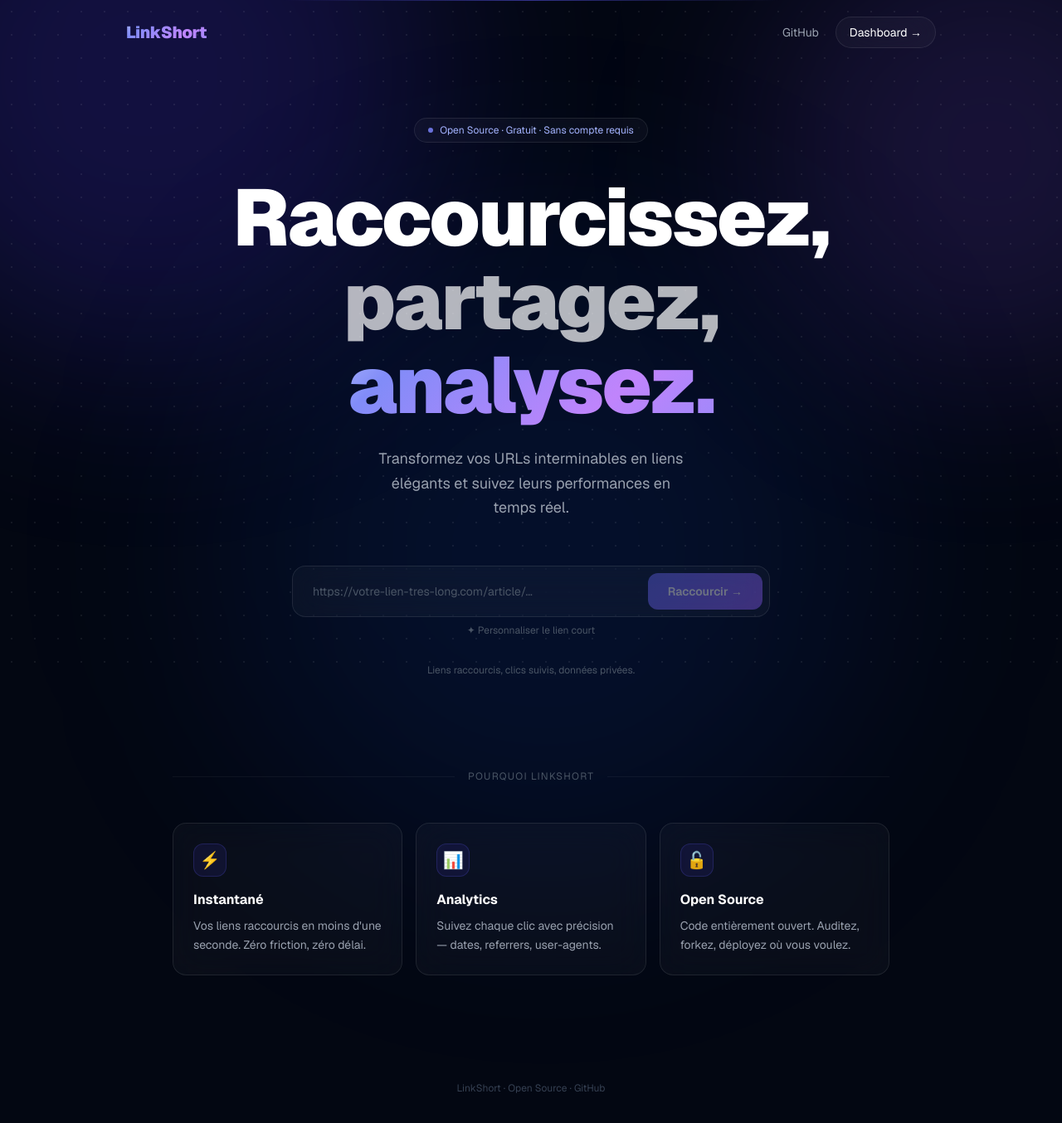
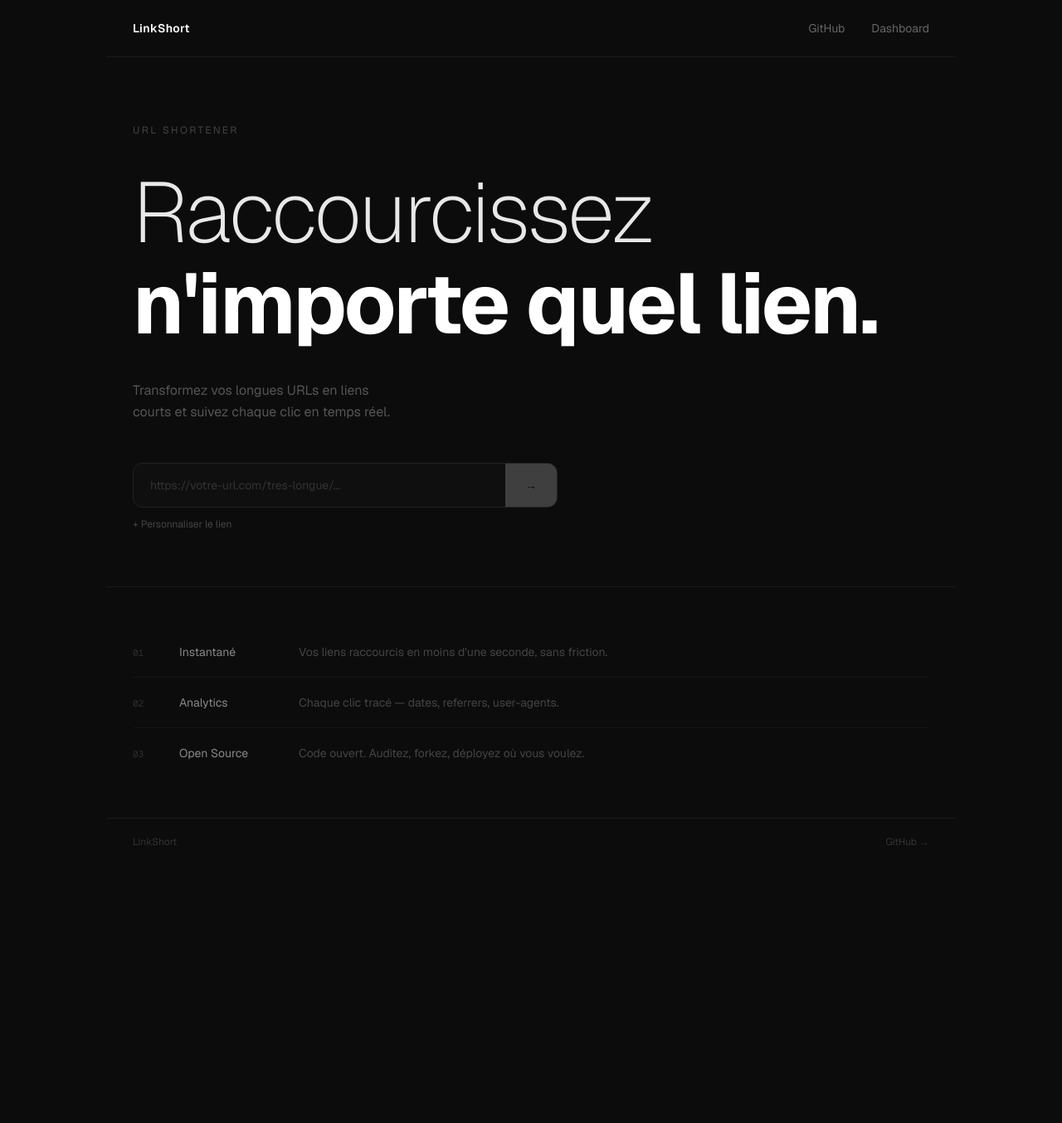
Before and after one commit to lesdavils/link-shortener, a Next.js app: page / in a window 1280 px wide. Shown: the top 1354 px of the page at 83% size. After the commit the page ends 1043 px from the top, so only its background shows below. Built offline with nearby package versions, Linux system fonts and the light colour scheme.

Commit message:
redesign: landing page minimaliste + README

```diff
--- a/app/globals.css
+++ b/app/globals.css
@@ -1,8 +1,8 @@
 @import "tailwindcss";
 
 :root {
-  --background: #030712;
-  --foreground: #f1f5f9;
+  --background: #0c0c0c;
+  --foreground: #e8e8e8;
 }
 
 @theme inline {
@@ -16,6 +16,7 @@ body {
   background: var(--background);
   color: var(--foreground);
   font-family: var(--font-geist-sans), Arial, sans-serif;
+  -webkit-font-smoothing: antialiased;
 }
 
 /* ── Aurora blobs ── */
--- a/app/page.tsx
+++ b/app/page.tsx
@@ -5,27 +5,15 @@ import { motion, AnimatePresence } from 'framer-motion'
 import Link from 'next/link'
 
 const features = [
-  {
-    icon: '⚡',
-    title: 'Instantané',
-    desc: 'Vos liens raccourcis en moins d\'une seconde. Zéro friction, zéro délai.',
-  },
-  {
-    icon: '📊',
-    title: 'Analytics',
-    desc: 'Suivez chaque clic avec précision — dates, referrers, user-agents.',
-  },
-  {
-    icon: '🔓',
-    title: 'Open Source',
-    desc: 'Code entièrement ouvert. Auditez, forkez, déployez où vous voulez.',
-  },
+  { n: '01', title: 'Instantané', desc: 'Vos liens raccourcis en moins d\'une seconde, sans friction.' },
+  { n: '02', title: 'Analytics', desc: 'Chaque clic tracé — dates, referrers, user-agents.' },
+  { n: '03', title: 'Open Source', desc: 'Code ouvert. Auditez, forkez, déployez où vous voulez.' },
 ]
 
-const fadeUp = (delay = 0) => ({
-  initial: { opacity: 0, y: 24 },
-  animate: { opacity: 1, y: 0 },
-  transition: { duration: 0.55, delay, ease: [0.22, 1, 0.36, 1] as [number, number, number, number] },
+const fadeIn = (delay = 0) => ({
+  initial: { opacity: 0 },
+  animate: { opacity: 1 },
+  transition: { duration: 0.6, delay },
 })
 
 export default function Home() {
@@ -73,105 +61,95 @@ export default function Home() {
   }
 
   return (
-    <div className="relative min-h-screen bg-[#030712] text-white overflow-hidden">
-
-      {/* ── Aurora background ── */}
-      <div className="fixed inset-0 pointer-events-none select-none">
-        <div className="aurora-1 absolute -top-48 -left-48 w-[650px] h-[650px] rounded-full bg-indigo-600/20 blur-[110px]" />
-        <div className="aurora-2 absolute -top-24 -right-48 w-[550px] h-[550px] rounded-full bg-violet-500/15 blur-[110px]" />
-        <div className="aurora-3 absolute -bottom-64 left-1/2 -translate-x-1/2 w-[750px] h-[750px] rounded-full bg-blue-600/10 blur-[130px]" />
-        <div className="dot-grid absolute inset-0" />
-        {/* Top edge glow line */}
-        <div className="absolute top-0 left-1/2 -translate-x-1/2 w-[600px] h-px bg-gradient-to-r from-transparent via-indigo-500/50 to-transparent" />
-      </div>
+    <div className="min-h-screen bg-[#0c0c0c] text-[#e8e8e8] flex flex-col">
 
       {/* ── Navbar ── */}
-      <nav className="relative z-10 flex items-center justify-between px-6 py-5 max-w-5xl mx-auto">
-        <span className="shimmer-text font-black text-xl tracking-tight">LinkShort</span>
-        <div className="flex items-center gap-5">
+      <nav className="flex items-center justify-between px-8 py-6 max-w-5xl mx-auto w-full">
+        <span className="text-sm font-semibold tracking-wide text-white">LinkShort</span>
+        <div className="flex items-center gap-8 text-sm text-[#666]">
           <a
             href="https://github.com/lesdavils/link-shortener"
             target="_blank"
             rel="noopener noreferrer"
-            className="text-sm text-gray-400 hover:text-white transition-colors hidden sm:block"
+            className="hover:text-[#e8e8e8] transition-colors"
           >
             GitHub
           </a>
-          <Link
-            href="/dashboard"
-            className="text-sm glass-card px-4 py-2 rounded-full hover:border-indigo-500/40 transition-all"
-          >
-            Dashboard →
+          <Link href="/dashboard" className="hover:text-[#e8e8e8] transition-colors">
+            Dashboard
           </Link>
         </div>
       </nav>
 
+      <div className="h-px bg-[#1a1a1a] max-w-5xl mx-auto w-full" />
+
       {/* ── Hero ── */}
-      <main className="relative z-10 flex flex-col items-center text-center px-4 pt-16 pb-28">
+      <main className="flex-1 max-w-5xl mx-auto w-full px-8 pt-20 pb-16">
 
-        {/* Badge */}
-        <motion.div {...fadeUp(0)} className="inline-flex items-center gap-2 glass-card px-4 py-1.5 rounded-full text-xs text-indigo-300 mb-10">
-          <span className="w-1.5 h-1.5 rounded-full bg-indigo-400 animate-pulse" />
-          Open Source · Gratuit · Sans compte requis
-        </motion.div>
+        <motion.p
+          {...fadeIn(0)}
+          className="text-xs text-[#444] tracking-[0.2em] uppercase mb-10"
+        >
+          URL Shortener
+        </motion.p>
 
-        {/* Headline */}
         <motion.h1
-          {...fadeUp(0.1)}
-          className="text-6xl sm:text-7xl lg:text-8xl font-black leading-[1.05] tracking-tight mb-6 max-w-3xl"
+          {...fadeIn(0.1)}
+          className="text-[clamp(3rem,8vw,6.5rem)] leading-[1] tracking-tight mb-2 font-extralight text-[#e8e8e8]"
         >
-          <span className="text-white">Raccourcissez,</span>
-          <br />
-          <span className="text-white/70">partagez,</span>
-          <br />
-          <span className="shimmer-text">analysez.</span>
+          Raccourcissez
+        </motion.h1>
+        <motion.h1
+          {...fadeIn(0.2)}
+          className="text-[clamp(3rem,8vw,6.5rem)] leading-[1] tracking-tight mb-10 font-bold text-white"
+        >
+          n&apos;importe quel lien.
         </motion.h1>
 
-        {/* Subtitle */}
         <motion.p
-          {...fadeUp(0.2)}
-          className="text-gray-400 text-lg max-w-sm mb-14 leading-relaxed"
+          {...fadeIn(0.3)}
+          className="text-[#555] text-base max-w-xs leading-relaxed mb-12"
         >
-          Transformez vos URLs interminables en liens élégants et suivez leurs performances en temps réel.
+          Transformez vos longues URLs en liens courts et suivez chaque clic en temps réel.
         </motion.p>
 
-        {/* Input card */}
-        <motion.div {...fadeUp(0.3)} className="w-full max-w-xl">
-          <div className="glass-card input-wrapper rounded-2xl p-2">
-            <div className="flex gap-2">
+        {/* ── Input ── */}
+        <motion.div {...fadeIn(0.4)} className="max-w-lg">
+          <div className="flex border border-[#222] rounded-xl overflow-hidden bg-[#0f0f0f] focus-within:border-[#333] transition-colors duration-200">
             <input
               type="url"
               value={url}
               onChange={(e) => setUrl(e.target.value)}
               onKeyDown={(e) => e.key === 'Enter' && shorten()}
-                placeholder="https://votre-lien-tres-long.com/article/..."
-                className="flex-1 bg-transparent px-4 py-3 text-sm focus:outline-none placeholder-gray-600 text-white"
+              placeholder="https://votre-url.com/tres-longue/..."
+              className="flex-1 bg-transparent px-5 py-4 text-sm focus:outline-none placeholder-[#333] text-[#e8e8e8]"
             />
             <button
               onClick={shorten}
               disabled={loading || !url}
-                className="btn-primary px-6 py-3 rounded-xl font-semibold text-sm text-white"
+              className="bg-white text-black px-6 py-4 text-sm font-semibold hover:bg-[#e8e8e8] disabled:opacity-20 disabled:cursor-not-allowed transition-colors shrink-0"
             >
               {loading ? (
                 <svg className="animate-spin w-4 h-4" viewBox="0 0 24 24" fill="none">
                   <circle className="opacity-25" cx="12" cy="12" r="10" stroke="currentColor" strokeWidth="4" />
                   <path className="opacity-75" fill="currentColor" d="M4 12a8 8 0 018-8v8H4z" />
                 </svg>
-                ) : 'Raccourcir →'}
+              ) : '→'}
             </button>
           </div>
 
+          {/* Custom slug */}
           <AnimatePresence>
             {showCustom && (
               <motion.div
                 initial={{ height: 0, opacity: 0 }}
                 animate={{ height: 'auto', opacity: 1 }}
                 exit={{ height: 0, opacity: 0 }}
-                  transition={{ duration: 0.25, ease: 'easeInOut' }}
+                transition={{ duration: 0.2 }}
                 className="overflow-hidden"
               >
-                  <div className="flex items-center gap-2 pt-2 border-t border-white/5 mt-2 px-2 pb-1">
-                    <span className="text-xs text-gray-500 shrink-0">
+                <div className="flex items-center gap-2 mt-2 border border-[#1e1e1e] rounded-xl px-5 py-3 bg-[#0f0f0f]">
+                  <span className="text-xs text-[#444] shrink-0 font-mono">
                     {typeof window !== 'undefined' ? window.location.host : 'localhost:3000'}/
                   </span>
                   <input
@@ -181,30 +159,31 @@ export default function Home() {
                     onKeyDown={(e) => e.key === 'Enter' && shorten()}
                     placeholder="mon-lien"
                     maxLength={20}
-                      className="flex-1 bg-transparent text-sm focus:outline-none placeholder-gray-600 text-indigo-300 font-mono"
+                    autoFocus
+                    className="flex-1 bg-transparent text-sm focus:outline-none placeholder-[#333] text-[#e8e8e8] font-mono"
                   />
-                    <span className="text-xs text-gray-600">{customCode.length}/20</span>
+                  <span className="text-xs text-[#333] font-mono">{customCode.length}/20</span>
                 </div>
               </motion.div>
             )}
           </AnimatePresence>
-          </div>
 
           <button
             onClick={() => { setShowCustom(v => !v); setCustomCode('') }}
-            className="mt-2 text-xs text-gray-600 hover:text-indigo-400 transition-colors flex items-center gap-1 mx-auto"
+            className="mt-3 text-xs text-[#444] hover:text-[#888] transition-colors"
           >
-            <span>{showCustom ? '✕ Annuler' : '✦ Personnaliser le lien court'}</span>
+            {showCustom ? '− Annuler' : '+ Personnaliser le lien'}
           </button>
 
+          {/* Error */}
           <AnimatePresence>
             {error && (
               <motion.p
                 key="error"
-                initial={{ opacity: 0, y: -6 }}
-                animate={{ opacity: 1, y: 0 }}
+                initial={{ opacity: 0 }}
+                animate={{ opacity: 1 }}
                 exit={{ opacity: 0 }}
-                className="text-red-400 text-sm mt-3 text-center"
+                className="text-red-500/80 text-xs mt-3"
               >
                 {error}
               </motion.p>
@@ -216,75 +195,59 @@ export default function Home() {
             {shortCode && (
               <motion.div
                 key="result"
-                initial={{ opacity: 0, y: 12, scale: 0.97 }}
-                animate={{ opacity: 1, y: 0, scale: 1 }}
-                exit={{ opacity: 0, y: -8, scale: 0.97 }}
-                transition={{ type: 'spring', stiffness: 380, damping: 28 }}
-                className="mt-3 glass-card rounded-xl px-5 py-4 flex items-center justify-between gap-4"
+                initial={{ opacity: 0, y: 8 }}
+                animate={{ opacity: 1, y: 0 }}
+                exit={{ opacity: 0 }}
+                transition={{ duration: 0.25 }}
+                className="mt-3 border border-[#1e1e1e] rounded-xl px-5 py-4 flex items-center justify-between gap-4 bg-[#0f0f0f]"
               >
-                <div className="text-left min-w-0">
-                  <p className="text-xs text-gray-500 mb-1">Votre lien court</p>
-                  <p className="font-mono text-indigo-300 font-medium truncate">{shortUrl}</p>
+                <div className="min-w-0">
+                  <p className="text-[10px] text-[#444] mb-1 uppercase tracking-widest">Lien raccourci</p>
+                  <p className="font-mono text-sm text-white truncate">{shortUrl}</p>
                 </div>
                 <button
                   onClick={copy}
-                  className={`shrink-0 text-xs px-4 py-2 rounded-lg font-semibold transition-all duration-200 ${
+                  className={`shrink-0 text-xs px-4 py-2 rounded-lg border transition-colors duration-200 ${
                     copied
-                      ? 'bg-green-500/15 text-green-400 border border-green-500/30'
-                      : 'bg-indigo-600/15 text-indigo-300 border border-indigo-500/30 hover:bg-indigo-600/25'
+                      ? 'border-white/20 text-white bg-white/5'
+                      : 'border-[#2a2a2a] text-[#666] hover:border-[#333] hover:text-[#999]'
                   }`}
                 >
-                  {copied ? '✓ Copié !' : 'Copier'}
+                  {copied ? '✓ Copié' : 'Copier'}
                 </button>
               </motion.div>
             )}
           </AnimatePresence>
         </motion.div>
-
-        {/* Social proof */}
-        <motion.p {...fadeUp(0.45)} className="mt-8 text-xs text-gray-600">
-          Liens raccourcis, clics suivis, données privées.
-        </motion.p>
       </main>
 
       {/* ── Features ── */}
-      <section className="relative z-10 max-w-4xl mx-auto px-4 pb-32">
-        {/* Section divider */}
-        <div className="flex items-center gap-4 mb-12">
-          <div className="flex-1 h-px bg-white/5" />
-          <span className="text-xs text-gray-600 tracking-widest uppercase">Pourquoi LinkShort</span>
-          <div className="flex-1 h-px bg-white/5" />
+      <div className="h-px bg-[#1a1a1a] max-w-5xl mx-auto w-full" />
+
+      <section className="max-w-5xl mx-auto w-full px-8 py-12">
+        {features.map((f) => (
+          <div
+            key={f.n}
+            className="flex items-baseline gap-8 py-5 border-b border-[#141414] last:border-0"
+          >
+            <span className="font-mono text-[11px] text-[#2e2e2e] w-6 shrink-0">{f.n}</span>
+            <span className="text-sm text-[#888] w-28 shrink-0">{f.title}</span>
+            <span className="text-sm text-[#444]">{f.desc}</span>
           </div>
-
-        <div className="grid grid-cols-1 sm:grid-cols-3 gap-4">
-          {features.map((f, i) => (
-            <motion.div
-              key={f.title}
-              {...fadeUp(0.5 + i * 0.1)}
-              whileHover={{ y: -6 }}
-              transition={{ type: 'spring', stiffness: 300, damping: 20 }}
-              className="glass-card rounded-2xl p-6 cursor-default group"
-            >
-              <div className="w-10 h-10 rounded-xl bg-indigo-600/10 border border-indigo-500/20 flex items-center justify-center text-xl mb-4 group-hover:bg-indigo-600/20 transition-colors">
-                {f.icon}
-              </div>
-              <h3 className="font-bold text-white mb-2">{f.title}</h3>
-              <p className="text-gray-400 text-sm leading-relaxed">{f.desc}</p>
-            </motion.div>
         ))}
-        </div>
       </section>
 
       {/* ── Footer ── */}
-      <footer className="relative z-10 text-center pb-10 text-gray-700 text-xs">
-        LinkShort · Open Source ·{' '}
+      <div className="h-px bg-[#1a1a1a] max-w-5xl mx-auto w-full" />
+      <footer className="max-w-5xl mx-auto w-full px-8 py-5 flex items-center justify-between text-xs text-[#333]">
+        <span>LinkShort</span>
         <a
           href="https://github.com/lesdavils/link-shortener"
           target="_blank"
           rel="noopener noreferrer"
-          className="hover:text-gray-400 transition-colors"
+          className="hover:text-[#666] transition-colors"
         >
-          GitHub
+          GitHub →
         </a>
       </footer>
     </div>
```
Also changed, not shown: 1 other file (tests, documents, lock files or other folders). Lines whose indentation alone changed are shown as unchanged.
